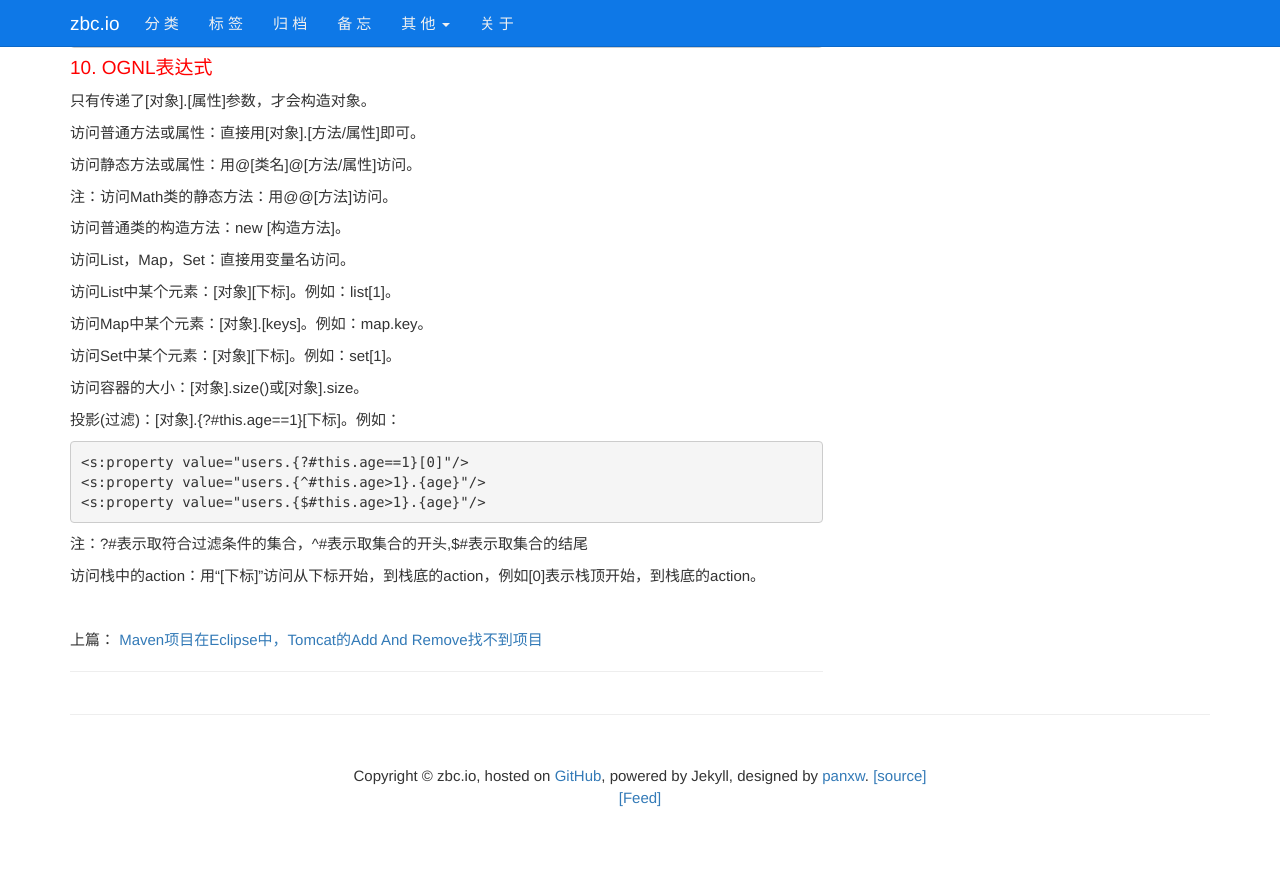
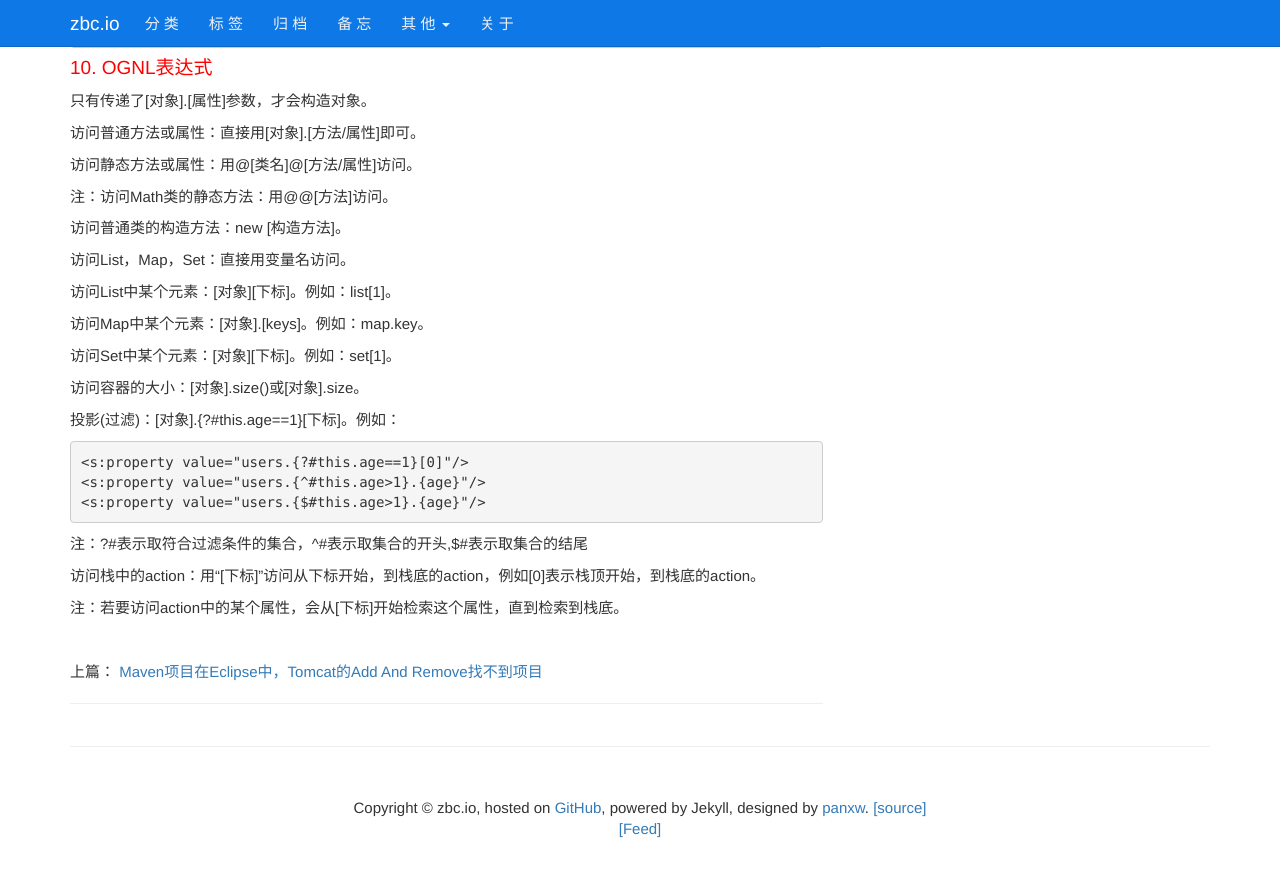
Before and after one commit to zbc0512/zbc0512.github.io, a Jekyll site: the page built from _posts/2016-04-12-struts2.md, in a window 1280 px wide and 900 px high, scrolled down 1933 px. Shown: the top 877 px of the window. Built offline with Jekyll 4.4.1, drawn with Linux system fonts in a browser that asks for light colours; nearby versions of some CDN libraries; library files that are not in the unit come from our copies; comment, search, counter and statistics services are not loaded.

Commit message:
Update 2016-04-12-struts2.md

```diff
--- a/_posts/2016-04-12-struts2.md
+++ b/_posts/2016-04-12-struts2.md
@@ -134,3 +134,5 @@ httpheader: 控制特殊HTTP行为的结果类型。
 注：?#表示取符合过滤条件的集合，^#表示取集合的开头,$#表示取集合的结尾
 
 访问栈中的action：用“[下标]”访问从下标开始，到栈底的action，例如[0]表示栈顶开始，到栈底的action。
+
+注：若要访问action中的某个属性，会从[下标]开始检索这个属性，直到检索到栈底。
```
